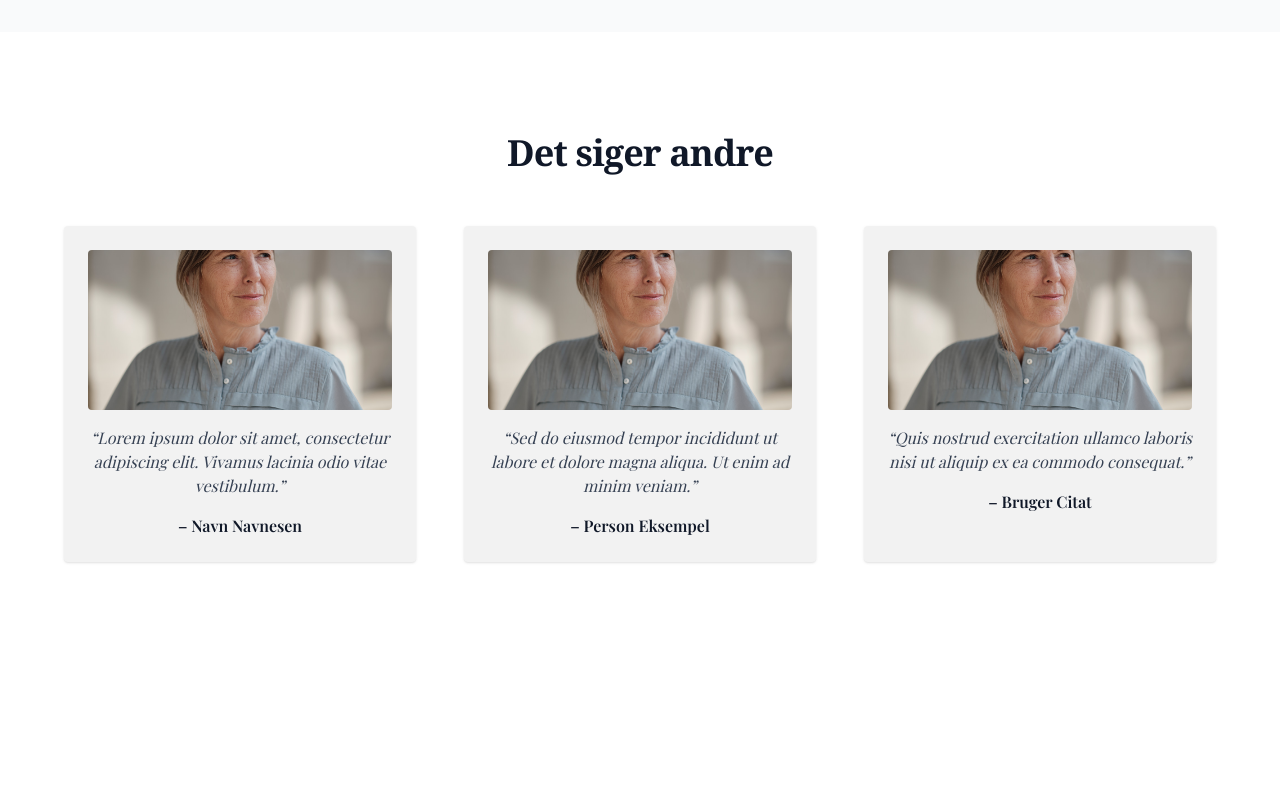
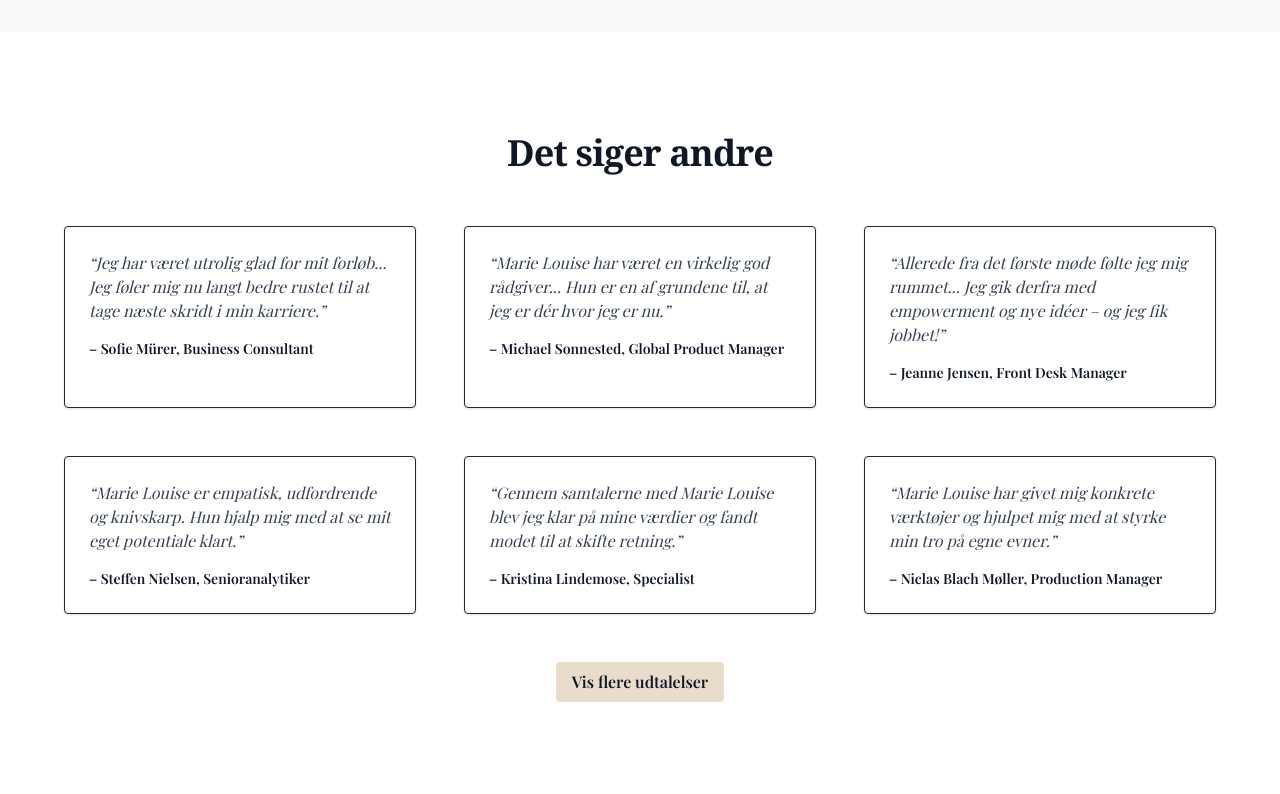
Before and after one commit to nordic-agency/marielouisestokholm, a Next.js app: page / in a window 1280 px wide. Shown: the part 5500-6294 px from the top of the page. Built offline with nearby package versions, Linux system fonts and the light colour scheme.

Commit message:
Din beskrivelse her

```diff
--- a/src/app/page.tsx
+++ b/src/app/page.tsx
@@ -1,4 +1,5 @@
-"use client";
+ "use client";
+import { useState } from "react";
 import Image from "next/image";
 import CalendlyPopup from '@/components/CalendlyPopup';
 import {
@@ -41,6 +42,58 @@ function ApproachItem({
 // }
 
 export default function Home() {
+  const testimonials = [
+    {
+      quote: "Jeg har været utrolig glad for mit forløb... Jeg føler mig nu langt bedre rustet til at tage næste skridt i min karriere.",
+      name: "Sofie Mürer, Business Consultant"
+    },
+    {
+      quote: "Marie Louise har været en virkelig god rådgiver... Hun er en af grundene til, at jeg er dér hvor jeg er nu.",
+      name: "Michael Sonnested, Global Product Manager"
+    },
+    {
+      quote: "Allerede fra det første møde følte jeg mig rummet... Jeg gik derfra med empowerment og nye idéer – og jeg fik jobbet!",
+      name: "Jeanne Jensen, Front Desk Manager"
+    },
+    {
+      quote: "Marie Louise er empatisk, udfordrende og knivskarp. Hun hjalp mig med at se mit eget potentiale klart.",
+      name: "Steffen Nielsen, Senioranalytiker"
+    },
+    {
+      quote: "Gennem samtalerne med Marie Louise blev jeg klar på mine værdier og fandt modet til at skifte retning.",
+      name: "Kristina Lindemose, Specialist"
+    },
+    {
+      quote: "Marie Louise har givet mig konkrete værktøjer og hjulpet mig med at styrke min tro på egne evner.",
+      name: "Niclas Blach Møller, Production Manager"
+    },
+    {
+      quote: "Hun forstod præcis, hvor jeg var i processen – og guidede mig nænsomt men målrettet fremad.",
+      name: "Eva Englund, Senior Advisor"
+    },
+    {
+      quote: "Jeg oplevede en nærværende og professionel rådgiver, som virkelig ville mig det bedste.",
+      name: "Kristina Thaulow Pedersen, Teknisk koordinator"
+    },
+    {
+      quote: "Det føltes aldrig som en standardpakke – men som samtaler skabt til mig og min situation.",
+      name: "Anne Brusberg, Contracts and Proposals Director"
+    },
+    // Nye citater:
+    {
+      quote: "Forløbet med Marie Louise har givet mig større indsigt i mine styrker og mod til at gå nye veje.",
+      name: "Lars Birk, Teamleder"
+    },
+    {
+      quote: "Hun formår at stille de spørgsmål, der gør en reel forskel – og som skaber varig udvikling.",
+      name: "Mette Holm, HR Partner"
+    },
+    {
+      quote: "Jeg blev mødt med forståelse og ægte engagement – det har været uvurderligt for min udvikling.",
+      name: "Jonas Bech, Projektleder"
+    }
+  ];
+  const [visibleCount, setVisibleCount] = useState(6);
   return (
     <main className="bg-white text-gray-900">
       {/* Hero */}
@@ -271,41 +324,25 @@ export default function Home() {
       <section className="py-24 px-6 bg-white text-gray-900">
         <div className="max-w-6xl mx-auto text-center">
           <h2 className="text-3xl md:text-4xl font-serif font-bold text-gray-900 leading-snug tracking-tight mb-12">Det siger andre</h2>
-          <div className="grid md:grid-cols-3 gap-12">
-            <div className="bg-black/5 p-6 rounded shadow">
-              <Image
-                src="/images/profil.jpg"
-                alt="Testimonial portrait"
-                width={300}
-                height={160}
-                className="w-full h-40 object-cover rounded mb-4"
-              />
-              <p className="italic text-gray-700">“Lorem ipsum dolor sit amet, consectetur adipiscing elit. Vivamus lacinia odio vitae vestibulum.”</p>
-              <p className="mt-4 font-semibold">– Navn Navnesen</p>
+          <div className="grid md:grid-cols-3 gap-12 text-left text-gray-800">
+            {testimonials
+              .slice(0, visibleCount).map((testimonial, index) => (
+              <div key={index} className="bg-white p-6 rounded shadow border">
+                <p className="italic text-gray-700 mb-4">“{testimonial.quote}”</p>
+                <p className="font-semibold text-sm text-gray-900">– {testimonial.name}</p>
+              </div>
+            ))}
+          </div>
+          {visibleCount < testimonials.length && (
+            <div className="mt-12 text-center">
+              <button
+                onClick={() => setVisibleCount(visibleCount + 3)}
+                className="inline-block bg-[#e9dccb] hover:bg-[#d7c3ad] text-gray-900 font-semibold py-2 px-4 rounded transition"
+              >
+                Vis flere udtalelser
+              </button>
             </div>
-            <div className="bg-black/5 p-6 rounded shadow">
-              <Image
-                src="/images/profil.jpg"
-                alt="Testimonial portrait"
-                width={300}
-                height={160}
-                className="w-full h-40 object-cover rounded mb-4"
-              />
-              <p className="italic text-gray-700">“Sed do eiusmod tempor incididunt ut labore et dolore magna aliqua. Ut enim ad minim veniam.”</p>
-              <p className="mt-4 font-semibold">– Person Eksempel</p>
-            </div>
-            <div className="bg-black/5 p-6 rounded shadow">
-              <Image
-                src="/images/profil.jpg"
-                alt="Testimonial portrait"
-                width={300}
-                height={160}
-                className="w-full h-40 object-cover rounded mb-4"
-              />
-              <p className="italic text-gray-700">“Quis nostrud exercitation ullamco laboris nisi ut aliquip ex ea commodo consequat.”</p>
-              <p className="mt-4 font-semibold">– Bruger Citat</p>
-            </div>
-          </div>
+          )}
         </div>
       </section>
 
```
